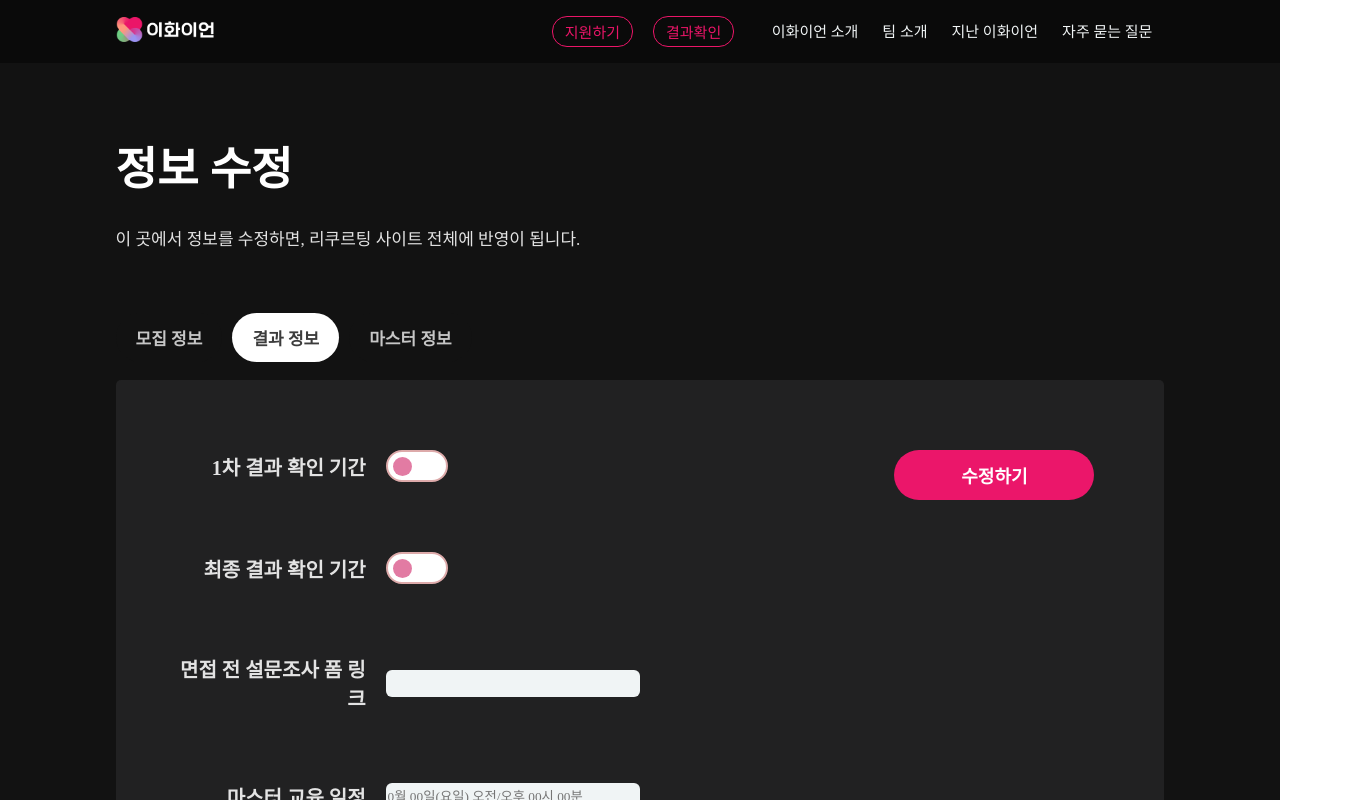
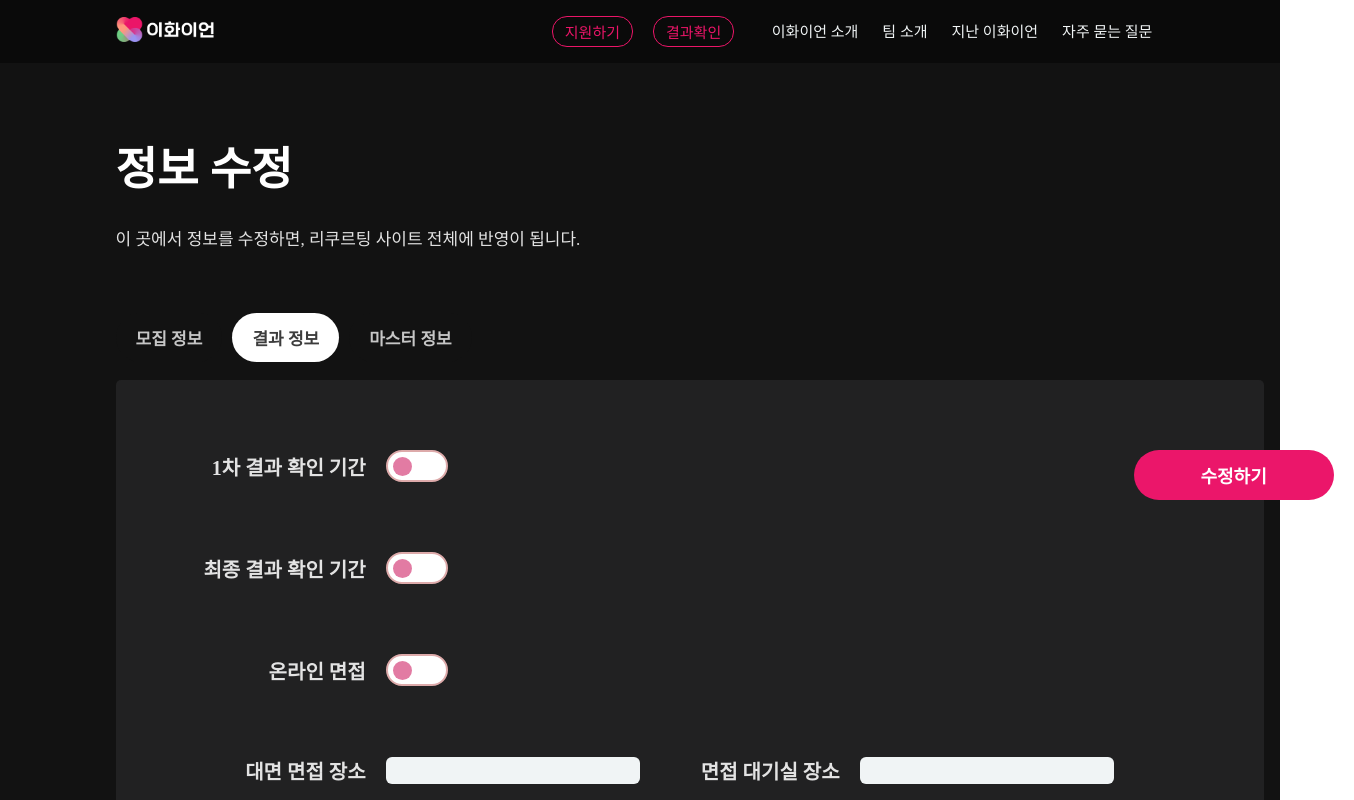
Before and after one commit to hyeinNa/recruiting_2023, a React (Create React App) app in the folder client/: page /admin/modifyInfo/1 in a window 1280 px wide. Both pictures are taken after a click on the button "결과 정보". Shown: the top 800 px of the page, 1354 px wide, since content can reach past the window. Built offline with nearby package versions, Linux system fonts and the light colour scheme; no server answers; a web font is replaced by a local one.

Commit message:
#38 대면/비대면 면접 관련 변수 추가

```diff
--- a/client/src/components/views/AdminPages/GenerateDB.js
+++ b/client/src/components/views/AdminPages/GenerateDB.js
@@ -58,6 +58,9 @@ function GenerateDB() {
           designPreAssignmentPixelSize: "",
           designPreAssignmentSubmitPeriod: "",
           masterTrainingSchedule: "",
+          isOnlineInterview: false,
+          faceTofaceInterviewPlace: "",
+          interviewWaitingPlace: "",
         })
         .then((response) => {
           console.log(response.data.basicInfoCreate);
--- a/client/src/components/views/AdminPages/ModifyRecruitInfo.css
+++ b/client/src/components/views/AdminPages/ModifyRecruitInfo.css
@@ -99,6 +99,10 @@
   position: absolute;
   appearance: none;
 }
+#switch3 {
+  position: absolute;
+  appearance: none;
+}
 .switch_label {
   position: relative;
   cursor: pointer;
@@ -140,6 +144,13 @@
 #switch2:checked + .switch_label:hover {
   background: var(--ewhaian-pink);
 }
+#switch3:checked + .switch_label {
+  background: var(--ewhaian-pink);
+  border: 2px solid var(--ewhaian-pink);
+}
+#switch3:checked + .switch_label:hover {
+  background: var(--ewhaian-pink);
+}
 
 /* move */
 #switch:checked + .switch_label .onf_btn {
@@ -148,6 +159,11 @@
   box-shadow: 1px 2px 3px #00000020;
 }
 #switch2:checked + .switch_label .onf_btn {
+  left: 33px;
+  background: #fff;
+  box-shadow: 1px 2px 3px #00000020;
+}
+#switch3:checked + .switch_label .onf_btn {
   left: 33px;
   background: #fff;
   box-shadow: 1px 2px 3px #00000020;
--- a/client/src/components/views/AdminPages/ModifyResultInfo.js
+++ b/client/src/components/views/AdminPages/ModifyResultInfo.js
@@ -24,6 +24,9 @@ function ModifyResultInfo() {
     designPreAssignmentPixelSize: "",
     designPreAssignmentSubmitPeriod: "",
     masterTrainingSchedule: "",
+    isOnlineInterview: "",
+    faceTofaceInterviewPlace: "",
+    interviewWaitingPlace: "",
   });
   const {
     is1stResultPeriod,
@@ -40,6 +43,9 @@ function ModifyResultInfo() {
     designPreAssignmentPixelSize,
     designPreAssignmentSubmitPeriod,
     masterTrainingSchedule,
+    isOnlineInterview,
+    faceTofaceInterviewPlace,
+    interviewWaitingPlace,
   } = inputs;
   const onChange = (e) => {
     const { value, name } = e.target;
@@ -83,6 +89,9 @@ function ModifyResultInfo() {
           designPreAssignmentSubmitPeriod:
             response.data.designPreAssignmentSubmitPeriod,
           masterTrainingSchedule: response.data.masterTrainingSchedule,
+          isOnlineInterview: response.data.isOnlineInterview,
+          faceTofaceInterviewPlace: response.data.faceTofaceInterviewPlace,
+          interviewWaitingPlace: response.data.interviewWaitingPlace,
         });
       })
       .catch((error) => {
@@ -107,6 +116,9 @@ function ModifyResultInfo() {
         designPreAssignmentPixelSize: inputs.designPreAssignmentPixelSize,
         designPreAssignmentSubmitPeriod: inputs.designPreAssignmentSubmitPeriod,
         masterTrainingSchedule: inputs.masterTrainingSchedule,
+        isOnlineInterview: inputs.isOnlineInterview,
+        faceTofaceInterviewPlace: inputs.faceTofaceInterviewPlace,
+        interviewWaitingPlace: inputs.interviewWaitingPlace,
       })
       .then((response) => {
         console.log(response.data.basicInfoUpdateSuccess);
@@ -152,6 +164,46 @@ function ModifyResultInfo() {
                 <span className="onf_btn"></span>
               </label>
             </div>
+          </div>
+          <div className="recruitInfo_isApplyPeriod recruitInfo_forms">
+            <div className="resultInfo_label">온라인 면접</div>
+            <div className="switch_wrapper">
+              <input
+                type="checkbox"
+                name="isOnlineInterview"
+                value={isOnlineInterview || false}
+                id="switch3"
+                checked={isOnlineInterview}
+                onChange={checkingCheckBox}
+              />
+              <label htmlFor="switch3" className="switch_label">
+                <span className="onf_btn"></span>
+              </label>
+            </div>
+          </div>
+          <div
+            className={`recruitInfo_forms ${
+              inputs.isOnlineInterview ? "hidden" : "true"
+            } `}
+          >
+            <div className="resultInfo_label">대면 면접 장소</div>
+            <input
+              className="resultInfo_inputs_style"
+              type="text"
+              name="faceTofaceInterviewPlace"
+              value={faceTofaceInterviewPlace || ""}
+              onChange={onChange}
+              required
+            />
+            <div className="resultInfo_label">면접 대기실 장소</div>
+            <input
+              className="resultInfo_inputs_style"
+              type="text"
+              name="interviewWaitingPlace"
+              value={interviewWaitingPlace || ""}
+              onChange={onChange}
+              required
+            />
           </div>
           <div className=" recruitInfo_forms">
             <div className="resultInfo_label">면접 전 설문조사 폼 링크</div>
```
Also changed, not shown: 2 other files (tests, documents, lock files or other folders).
